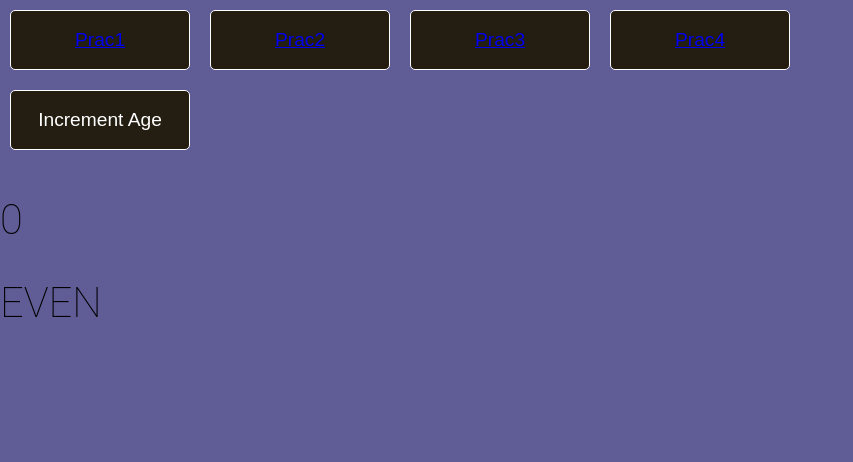
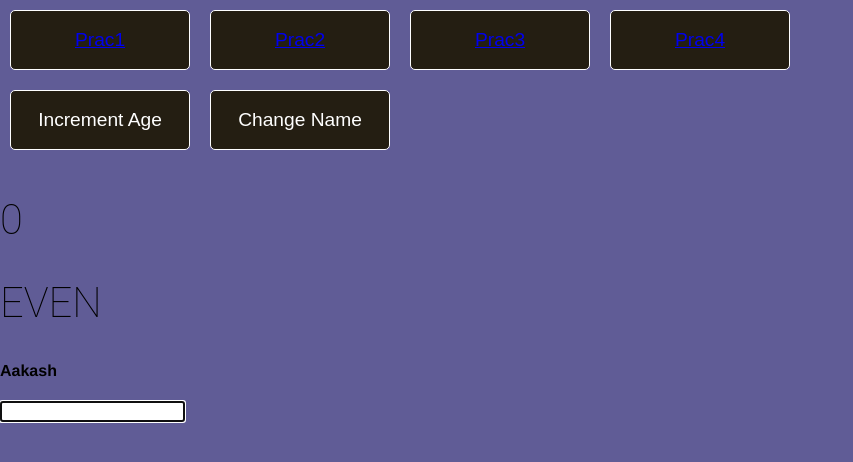
Before and after one commit to aks318/reactjs-small-projects, a React (Create React App) app: page /prac4 in a window 1280 px wide. Shown: the top 462 px of the page, without its empty margins (0-853 px from the left). Built offline with nearby package versions, Linux system fonts and the light colour scheme.

Commit message:
userRef practice

```diff
--- a/src/component/prac4/AgeIncrement.js
+++ b/src/component/prac4/AgeIncrement.js
@@ -1,14 +1,24 @@
-import React, { useMemo, useState } from 'react'
+import React, { useEffect, useMemo, useRef, useState } from 'react'
 
 const AgeIncrement = () => {
     const [age , setAge] = useState(0)
     const [name , setName] = useState('Aakash')
+    const inputRef = useRef(null)
+
+    useEffect(() =>{
+        inputRef.current.focus()
+    } , [])
 
     const incrementAge = () => {
         setAge(age + 1)
     }
 
+    const changeName = () =>{
+        setName('Karma')
+    }
+
     const usememoFunc = useMemo(() => {
+        console.log('useMemo')
         let i = 0
         while(i < 10000*100000) i++
         return age % 2 ===0 ? 'Even' : 'Odd'
@@ -18,8 +28,12 @@ const AgeIncrement = () => {
     return (
         <div>
             <button onClick = {incrementAge}>Increment Age</button>
+            <button onClick = {changeName}>Change Name</button>
             <h2>{age}</h2>
             <h2>{usememoFunc}</h2>
+            <h4>{name}</h4>
+            <input ref = {inputRef}></input>
+
         </div>
     )
 }
```
